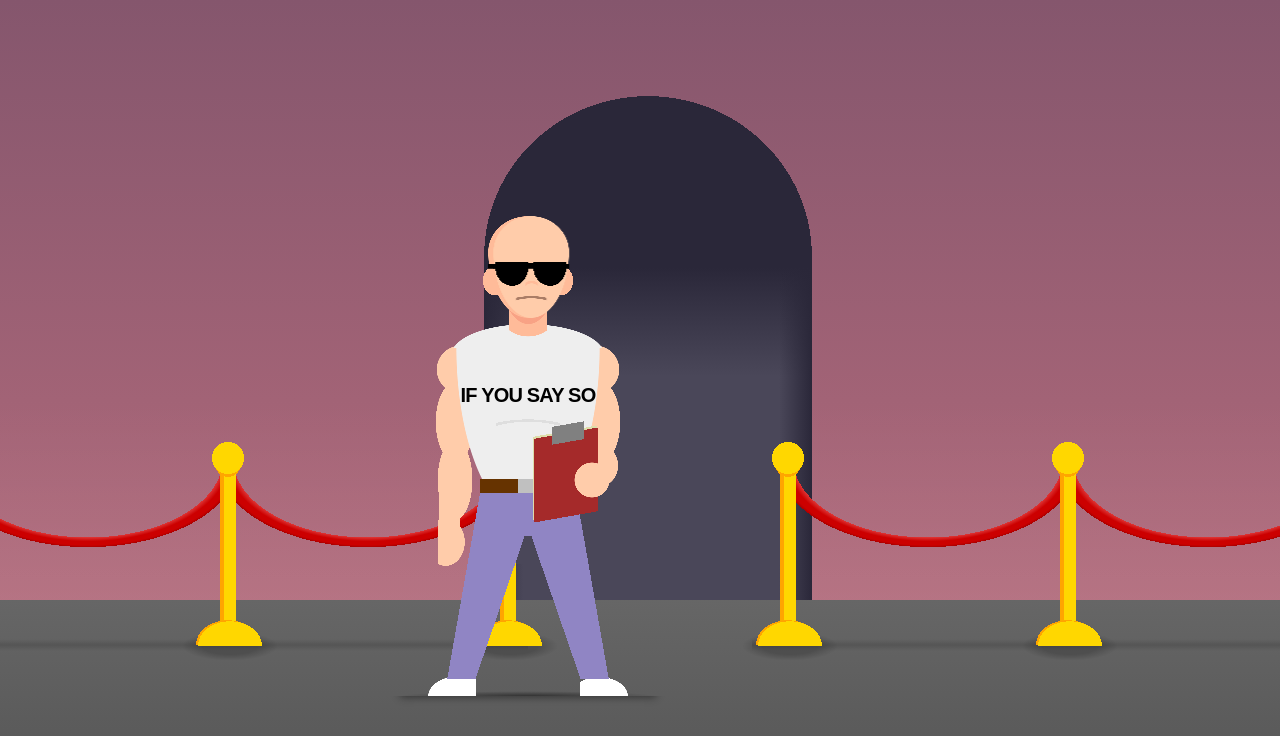
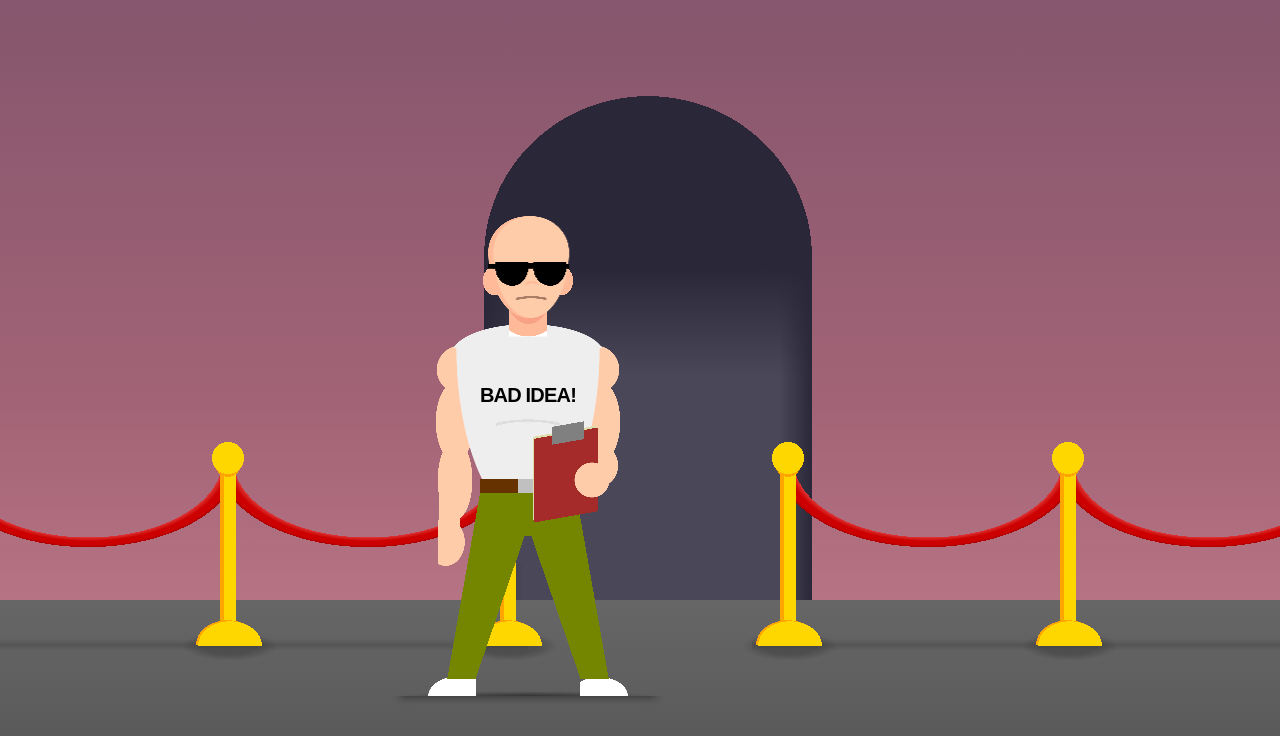
Before and after one commit to sudo-self/bounce, a website built with Parcel: page index.html in a window 1280 px wide. Built offline with nearby package versions, Linux system fonts and the light colour scheme.

Commit message:
Update style.css

```diff
--- a/style.css
+++ b/style.css
@@ -34,7 +34,7 @@ div {
   --shirt: #eee;
   --shirt-light: #fff;
   --shirt-dark: #ddd;
-  --pants: #9085C4;
+  --pants: #748500;
   --shoe: #FFF;
   position: fixed;
   top: 0;
@@ -93,7 +93,7 @@ div {
   }
 
   &::before {
-    content: "IF YOU SAY SO";
+    content: "BAD IDEA!";
     font-family: Arial, sans-serif;
     font-size: 2.5vmin;
     font-weight: bold;
@@ -125,7 +125,7 @@ div {
       radial-gradient(120% 100% at 39.5% 13.5%, var(--skin-dark) 3%, #0000 0),
       radial-gradient(120% 100% at 60.5% 13.5%, var(--skin-dark) 3%, #0000 0),
       /* neck */
-      radial-gradient(80% 50%, var(--skin-dark) 99%, #0000) 50% 15% / 12% 12%,
+      radial-gradient(80% 50%, var(--skin-dark) 99%, #FFFF) 50% 15% / 12% 12%,
       /* belt */
       linear-gradient(90deg, #630 40%, silver 0 60%, #630 0) 50% 56.5% / 30% 3%,
       /* torso */
```
